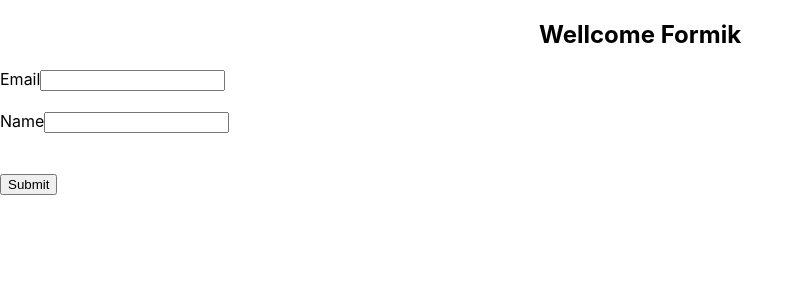
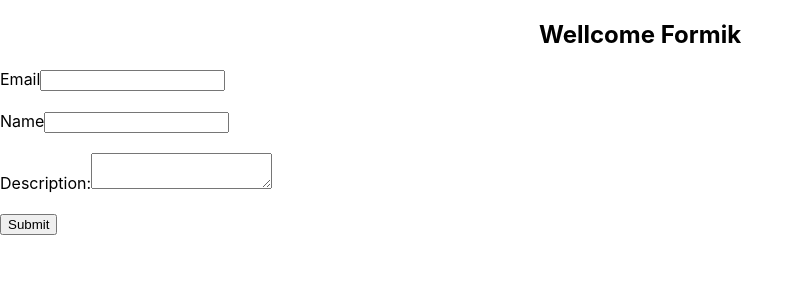
Before and after one commit to abusayed22/Formik-prcticing, a React (Create React App) app: page / in a window 1280 px wide. Shown: the top 300 px of the page, without its empty margins (0-804 px from the left). Built offline with nearby package versions, Linux system fonts and the light colour scheme.

Commit message:
dynamic text area done

```diff
--- a/src/components/realForms/FormContainer.js
+++ b/src/components/realForms/FormContainer.js
@@ -1,7 +1,6 @@
 import React from "react";
 import * as yup from "yup";
 import { Field, Form, Formik } from "formik";
-import InputFormik from "./InputFormik";
 import FormController from "./FormController";
 
 function FormContainer(props) {
@@ -14,7 +13,9 @@
     const validationSchema = yup.object({
         email: yup.string().required("required!").email('Email'),
         name: yup.string().required("please entre your name"),
+        description: yup.string().required('required!')
     });
+
     return (
         <div className="mx-auto w-96">
             <Formik
@@ -39,6 +40,12 @@
                             name="name"
                         />
                         <br />
+                        <FormController
+                            control='textarea'
+                            label='Description:'
+                            type="text"
+                            name="description"
+                        />
                         <br />
                         <button type="submit">Submit</button>
                     </Form>
--- a/src/components/realForms/FormController.js
+++ b/src/components/realForms/FormController.js
@@ -1,5 +1,6 @@
 import React from 'react';
 import InputFormik from './InputFormik';
+import Textarea from './Textarea';
 
 function FormController(props) {
     const {control,...rest} = props
@@ -7,6 +8,7 @@
             case 'input':
                 return <InputFormik {...rest} />
             case 'textarea':
+                return <Textarea {...rest} />
             case 'select':
             case 'radio':
             case 'checkbox':
--- /dev/null
+++ b/src/components/realForms/Textarea.js
@@ -0,0 +1,16 @@
+import { ErrorMessage, Field } from 'formik';
+import React from 'react';
+import TextError from '../TextError';
+
+function Textarea(props) {
+    const {label,name,...rest} = props
+    return (
+        <div>
+            <label htmlFor='name'>{label}</label>
+            <Field as='textarea' id={name} name={name} {...rest}/>
+            <ErrorMessage name={name} component={TextError}/>
+        </div>
+    );
+}
+
+export default Textarea;
```
Lines whose indentation alone changed are shown as unchanged.
